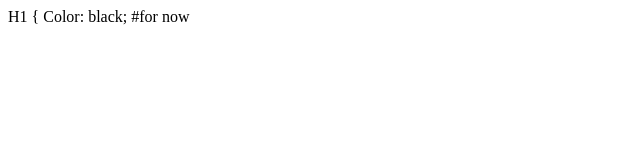
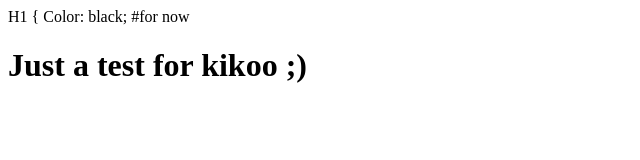
Before and after one commit to jolkedab/scripts, a plain HTML site: page Index.html in a window 1280 px wide. Shown: the whole page, without its empty margins (0-640 px from the left). Drawn offline with Linux system fonts and the light colour scheme.

Commit message:
Update Index.html

```diff
--- a/Index.html
+++ b/Index.html
@@ -6,5 +6,6 @@
     Color: black; #for now
 </head>
 <body>
+    <h1>Just a test for kikoo ;)</h1>
 </body>
 </html>
```
